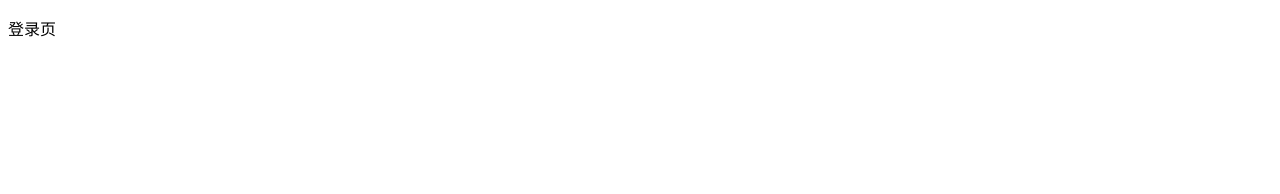
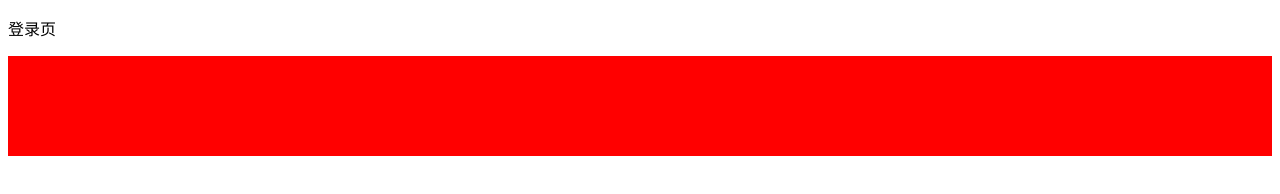
Before and after one commit to 1781904708/learngit, a plain HTML site: page index.html in a window 1280 px wide. Drawn offline with Linux system fonts and the light colour scheme.

Commit message:
第二次修改了

```diff
--- a/index.html
+++ b/index.html
@@ -4,9 +4,17 @@
     <meta charset="UTF-8">
     <meta name="viewport" content="width=device-width, initial-scale=1.0">
     <title>Document</title>
+    <style>
+        div{
+            height: 100px;
+            background-color: red;
+        }
+    </style>
 </head>
 <body>
     <p>登录页
     </p>
+
+    <div></div>
 </body>
 </html>
```
